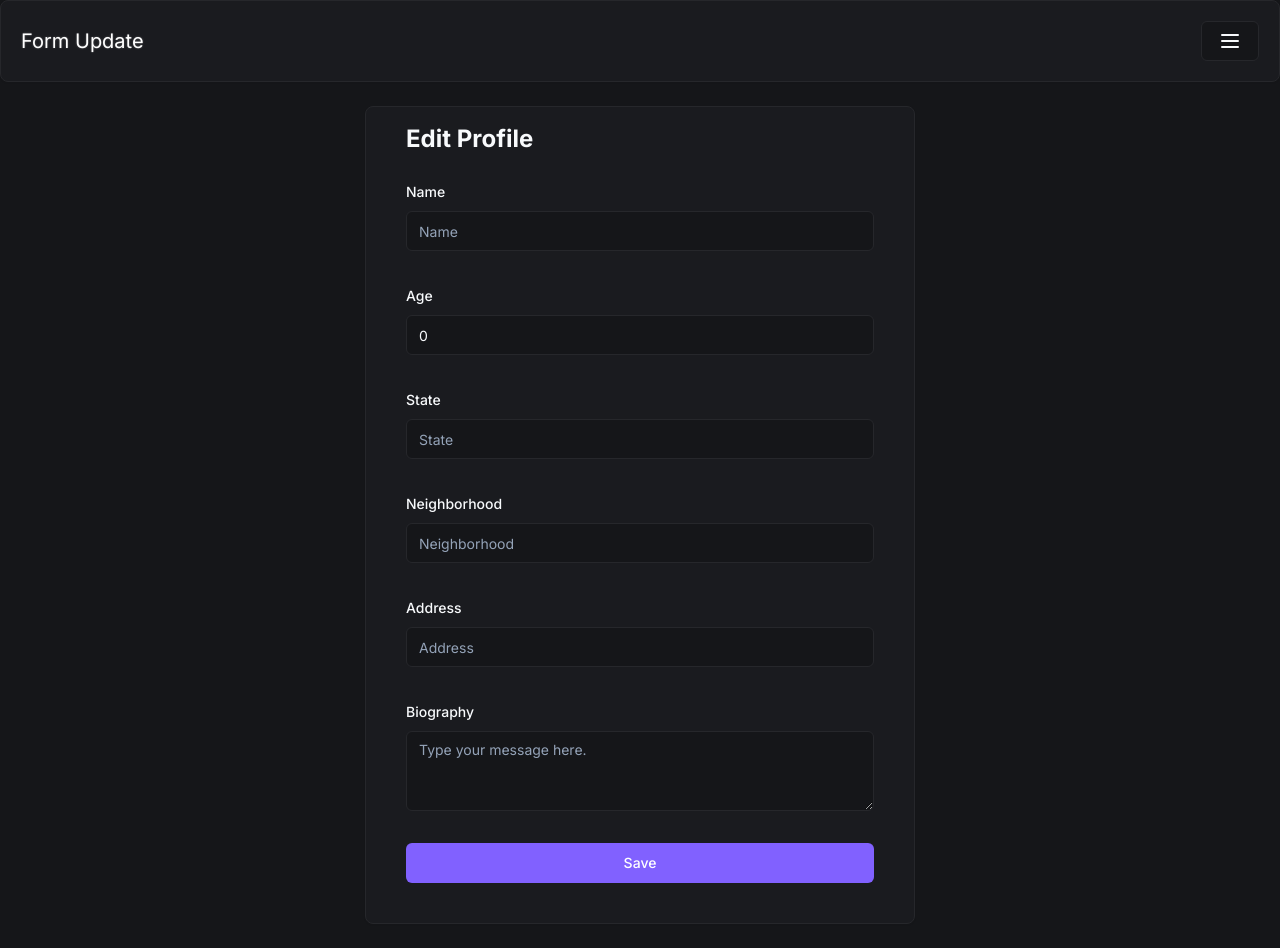
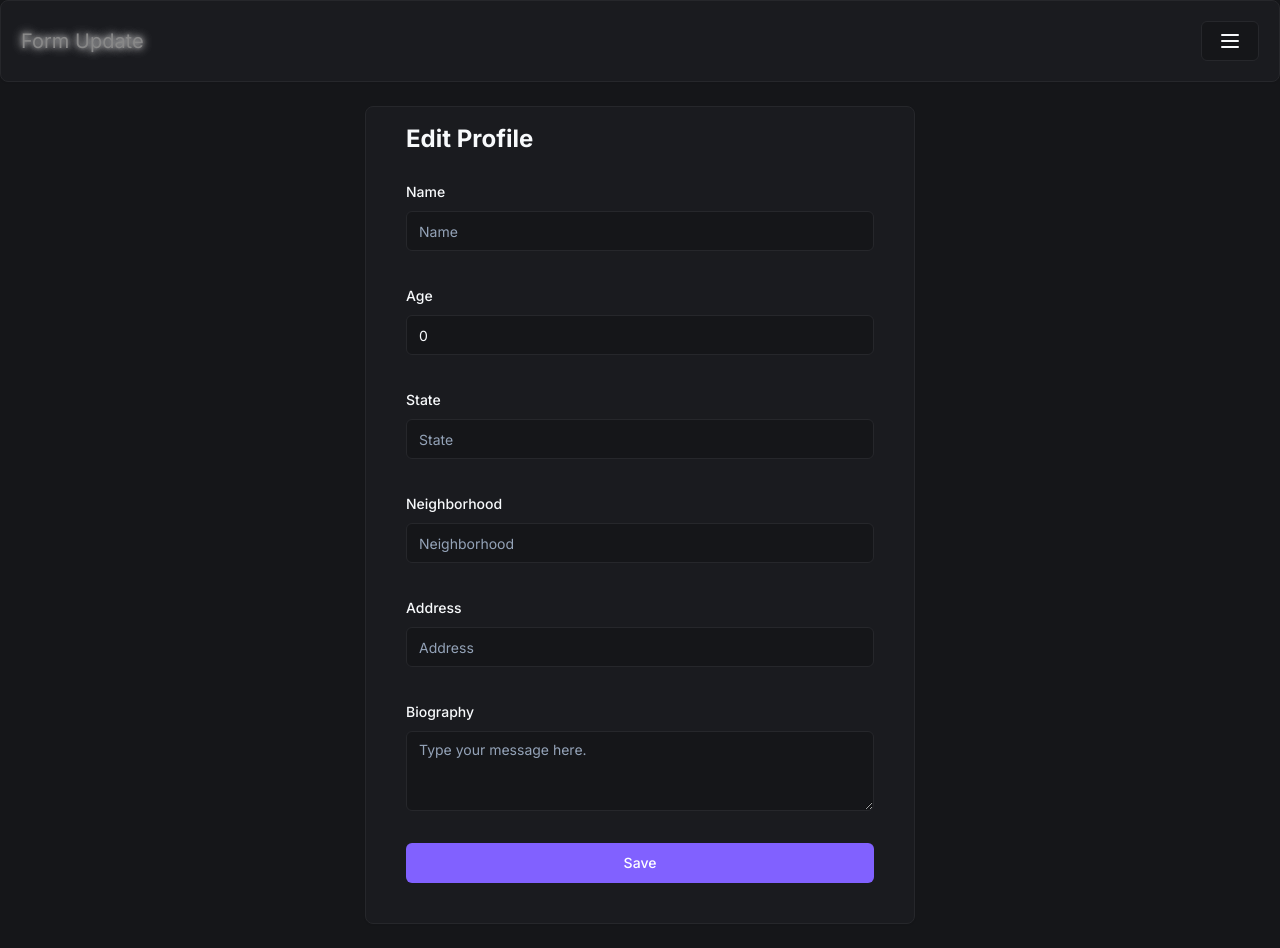
Before and after one commit to Pedrolopes041/Desafio, a Next.js app: page /profile in a window 1280 px wide. Built offline with nearby package versions, Linux system fonts and the light colour scheme.

Commit message:
fix: text style

```diff
--- a/app/_components/Header.tsx
+++ b/app/_components/Header.tsx
@@ -16,7 +16,7 @@ const Header = () => {
     <Card>
       <CardContent className="p-5 justify-between items-center flex flex-row">
           <Link href="/">
-            <h2 className="text-xl animate-pulse">Form Update</h2>
+            <h2 className="text-xl animate-pulse">Form <span className="animate-pulse">Update</span></h2>
           </Link>
 
         <Menubar>
--- a/app/globals.css
+++ b/app/globals.css
@@ -38,21 +38,24 @@
 
 /* Adicione esta parte no final do arquivo */
 @keyframes pulse {
-  8%, 100% {
-    color: #fff;
-    filter: blur(2px);
-    text-shadow: 0 0 10px #fff, 0 0 20px #fff, 0 0 20px #fff;
+  0% {
+    color: #000; /* Cor inicial do texto: preto */
+    text-shadow: none; /* Sem sombra */
   }
-  5%, 95% {
-    color: #fff;
-    filter: blur(0px);
-    text-shadow: none;
+  50% {
+    color: #fff; /* Cor do texto: branco */
+    text-shadow: 0 0 10px #fff, 0 0 20px #fff, 0 0 20px #fff; /* Sombra para o efeito de brilho */
+  }
+  100% {
+    color: #000; /* Voltar para a cor preta */
+    text-shadow: none; /* Remover sombra */
   }
 }
 
 .animate-pulse-custom {
-  animation: pulse 1s infinite;
+  animation: pulse 2s infinite; /* Ajuste a duração da animação conforme necessário */
 }
+
 
 
 @layer base {
```
